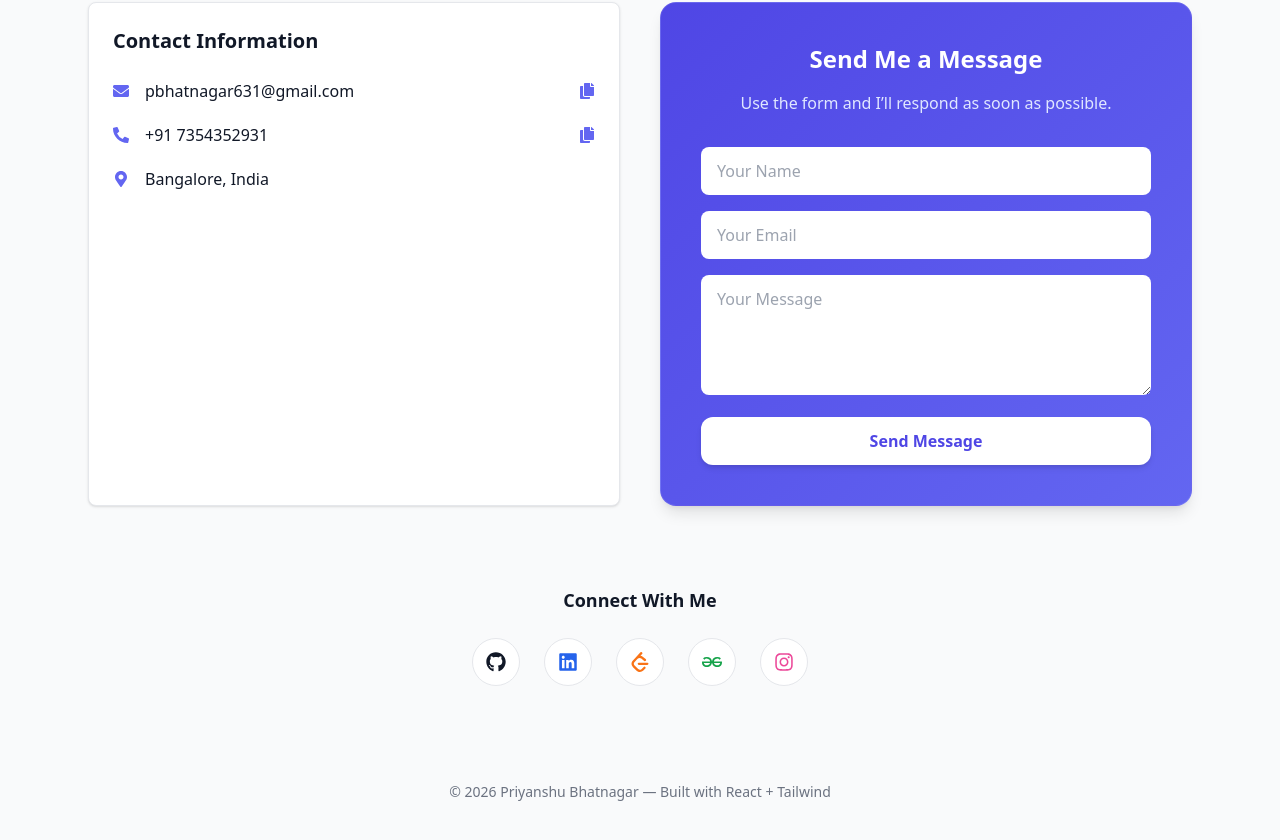
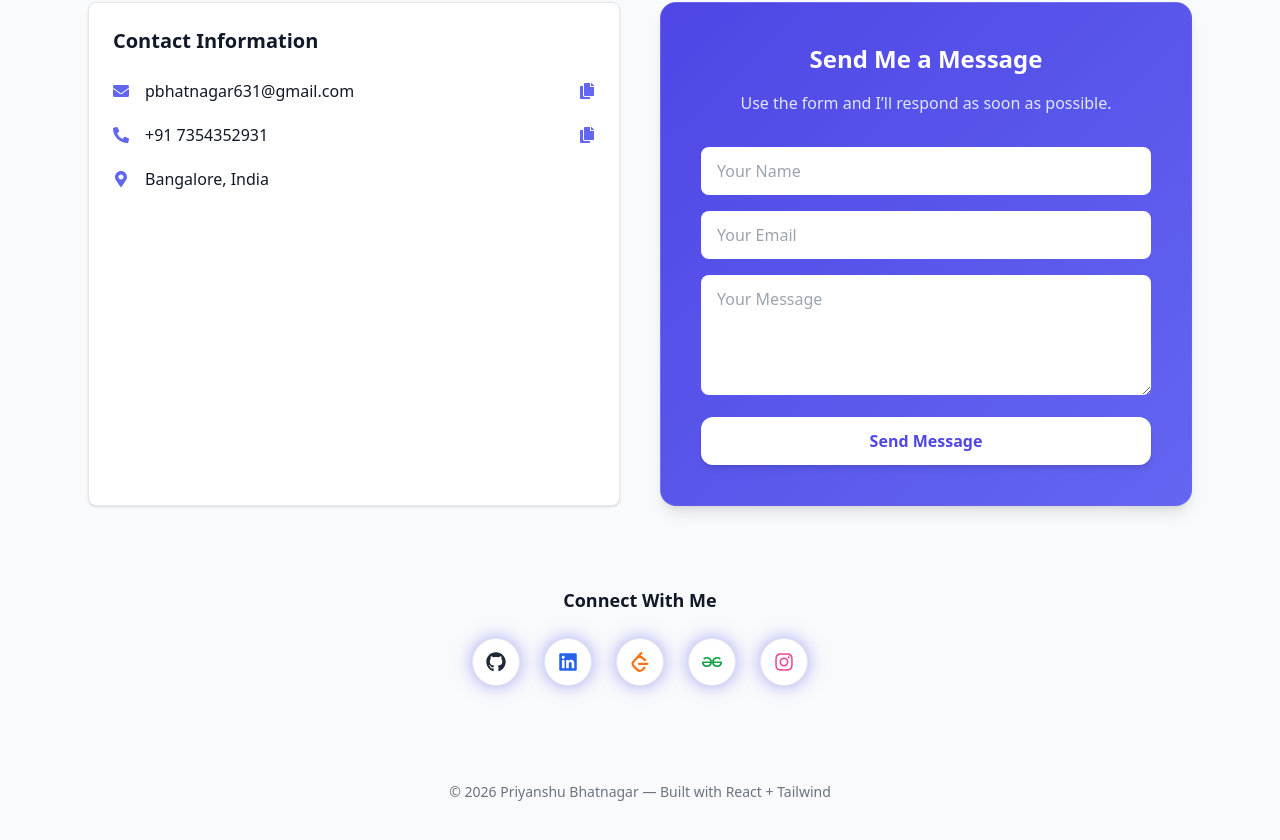
Before and after one commit to Priyanshu7354/Priyanshu_Portfolio, a React (Vite) app in the folder frontend/: page / in a window 1280 px wide. Shown: the part 3876-4716 px from the top of the page. Built offline with nearby package versions, Linux system fonts and the light colour scheme.

Commit message:
update contact

```diff
--- a/frontend/src/components/sections/Contact.jsx
+++ b/frontend/src/components/sections/Contact.jsx
@@ -60,14 +60,14 @@ export default function Contact() {
 
     emailjs
       .send(
-        "service_18x6ton", // your service ID
-        "template_6mfgwbh", // your template ID
+        "service_18x6ton",
+        "template_6mfgwbh",
         {
           name: formData.name,
           email: formData.email,
           message: formData.message,
         },
-        "tbxl0HO8CFmUeRFyu", // your EmailJS public key
+        "tbxl0HO8CFmUeRFyu"
       )
       .then(() => {
         alert("Message Sent Successfully!");
@@ -196,54 +196,59 @@ export default function Contact() {
           </div>
         </div>
 
-        {/* ================= SOCIAL LINKS ================= */}
+        {/* ================= SOCIAL LINKS (NEW ANIMATED VERSION) ================= */}
         <div className="text-center">
           <h3 className="text-lg font-semibold mb-6">Connect With Me</h3>
 
           <div className="flex justify-center gap-6 flex-wrap">
+            {/* GitHub */}
             <a
               href="https://github.com/Priyanshu7354"
               target="_blank"
               rel="noopener noreferrer"
-              className="group w-12 h-12 flex items-center justify-center rounded-full bg-white dark:bg-gray-800 border dark:border-gray-700 hover:scale-110"
+              className="group w-12 h-12 flex items-center justify-center rounded-full bg-white dark:bg-gray-800 border dark:border-gray-700 animate-[pulse-glow_2.5s_ease-in-out_infinite] hover:scale-110 hover:drop-shadow-[0_0_18px_rgba(147,51,234,0.9)]"
             >
-              <FaGithub className="text-xl" />
+              <FaGithub className="text-xl text-gray-800 dark:text-white group-hover:rotate-12 group-hover:scale-125 transition-transform" />
             </a>
 
+            {/* LinkedIn */}
             <a
               href="https://www.linkedin.com/in/priyanshu-bhatnagar45/"
               target="_blank"
               rel="noopener noreferrer"
-              className="group w-12 h-12 flex items-center justify-center rounded-full bg-white dark:bg-gray-800 border dark:border-gray-700 hover:scale-110"
+              className="group w-12 h-12 flex items-center justify-center rounded-full bg-white dark:bg-gray-800 border dark:border-gray-700 animate-[pulse-glow_2.5s_ease-in-out_infinite] hover:scale-110 hover:drop-shadow-[0_0_18px_rgba(37,99,235,0.9)]"
             >
-              <FaLinkedin className="text-xl text-blue-600" />
+              <FaLinkedin className="text-xl text-blue-600 group-hover:rotate-12 group-hover:scale-125 transition-transform" />
             </a>
 
+            {/* LeetCode */}
             <a
               href="https://leetcode.com/u/pbhatnagar631/"
               target="_blank"
               rel="noopener noreferrer"
-              className="group w-12 h-12 flex items-center justify-center rounded-full bg-white dark:bg-gray-800 border dark:border-gray-700 hover:scale-110"
+              className="group w-12 h-12 flex items-center justify-center rounded-full bg-white dark:bg-gray-800 border dark:border-gray-700 animate-[pulse-glow_2.5s_ease-in-out_infinite] hover:scale-110 hover:drop-shadow-[0_0_18px_rgba(249,115,22,0.9)]"
             >
-              <SiLeetcode className="text-xl text-orange-500" />
+              <SiLeetcode className="text-xl text-orange-500 group-hover:rotate-12 group-hover:scale-125 transition-transform" />
             </a>
 
+            {/* GeeksforGeeks */}
             <a
               href="https://auth.geeksforgeeks.org/user/pbhatnagar"
               target="_blank"
               rel="noopener noreferrer"
-              className="group w-12 h-12 flex items-center justify-center rounded-full bg-white dark:bg-gray-800 border dark:border-gray-700 hover:scale-110"
+              className="group w-12 h-12 flex items-center justify-center rounded-full bg-white dark:bg-gray-800 border dark:border-gray-700 animate-[pulse-glow_2.5s_ease-in-out_infinite] hover:scale-110 hover:drop-shadow-[0_0_18px_rgba(34,197,94,0.9)]"
             >
-              <SiGeeksforgeeks className="text-xl text-green-600" />
+              <SiGeeksforgeeks className="text-xl text-green-600 group-hover:rotate-12 group-hover:scale-125 transition-transform" />
             </a>
 
+            {/* Instagram */}
             <a
               href="https://www.instagram.com/priyanshu_bhatnagar_/"
               target="_blank"
               rel="noopener noreferrer"
-              className="group w-12 h-12 flex items-center justify-center rounded-full bg-white dark:bg-gray-800 border dark:border-gray-700 hover:scale-110"
+              className="group w-12 h-12 flex items-center justify-center rounded-full bg-white dark:bg-gray-800 border dark:border-gray-700 animate-[pulse-glow_2.5s_ease-in-out_infinite] hover:scale-110 hover:drop-shadow-[0_0_18px_rgba(236,72,153,0.9)]"
             >
-              <FaInstagram className="text-xl text-pink-500" />
+              <FaInstagram className="text-xl text-pink-500 group-hover:rotate-12 group-hover:scale-125 transition-transform" />
             </a>
           </div>
         </div>
--- a/package.json
+++ /dev/null
@@ -1,5 +0,0 @@
-{
-  "dependencies": {
-    "@emailjs/browser": "^4.4.1"
-  }
-}
```
Also changed, not shown: 1 other file (tests, documents, lock files or other folders).
